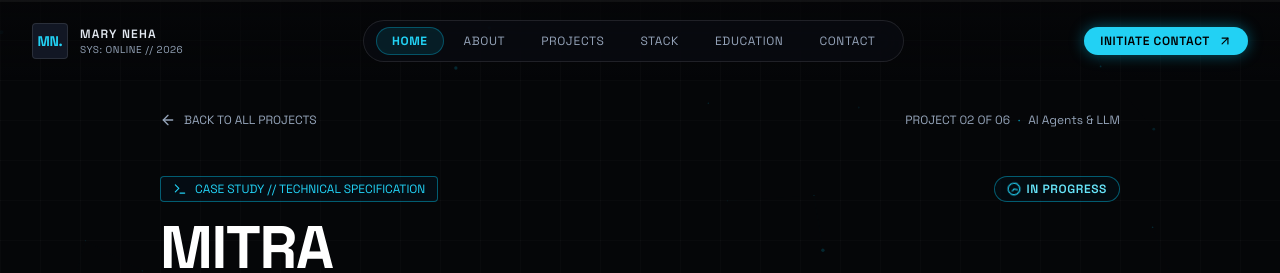
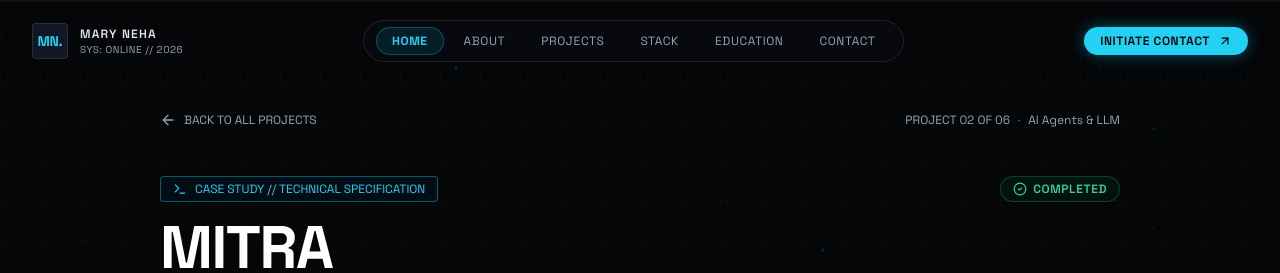
Before and after one commit to Cute02/cute02.github.io, a Next.js app: page /projects/mitra in a window 1280 px wide. Shown: the top 273 px of the page. Built offline with nearby package versions, Linux system fonts and the light colour scheme.

Commit message:
Update Mitra status to Completed

```diff
--- a/src/data/projects.ts
+++ b/src/data/projects.ts
@@ -57,7 +57,7 @@ export const projects: Project[] = [
     tagline: "Emotion-detection app using BERT (GoEmotions).",
     category: "AI Agents & LLM",
     tags: ["NLP", "BERT", "Transformers", "Python"],
-    status: "In progress",
+    status: "Completed",
     featured: true,
     githubUrl: undefined, // Private / Coming soon
     problem:
```
